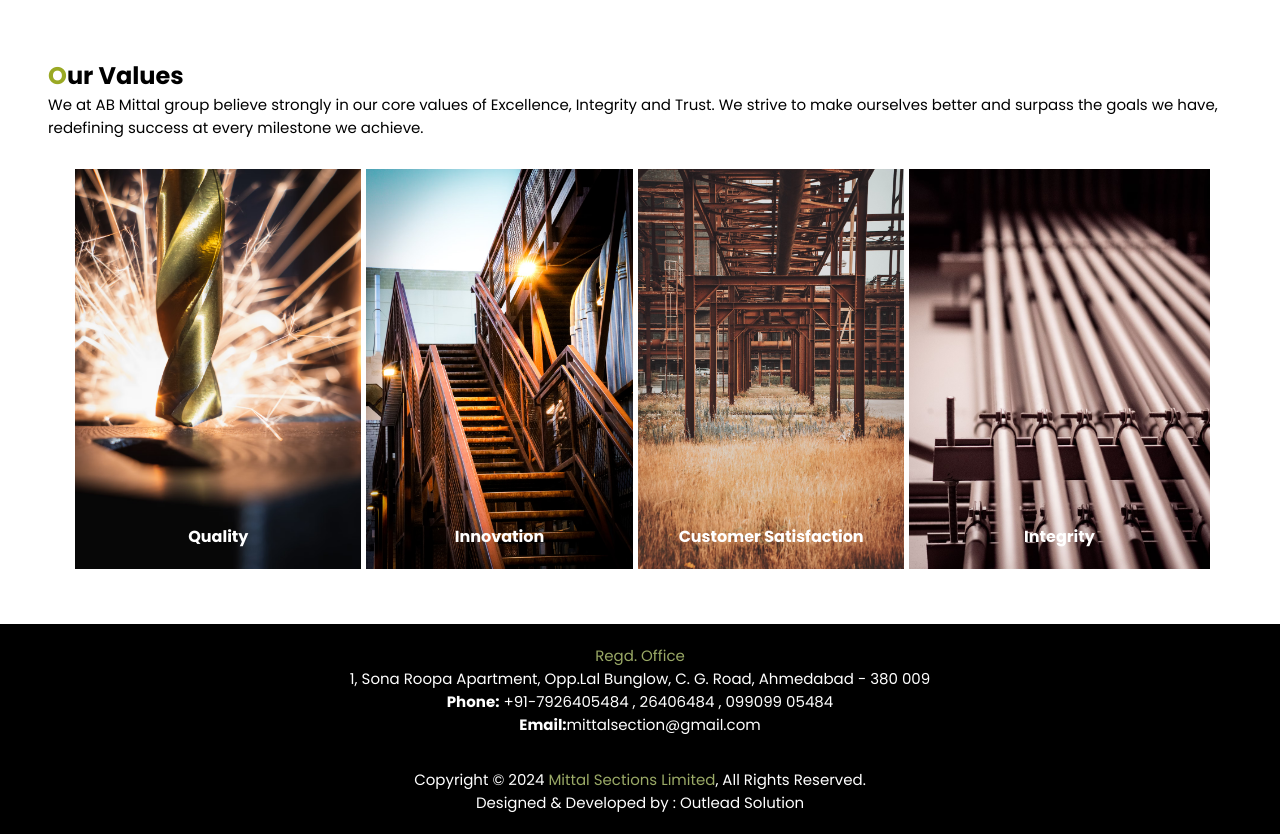
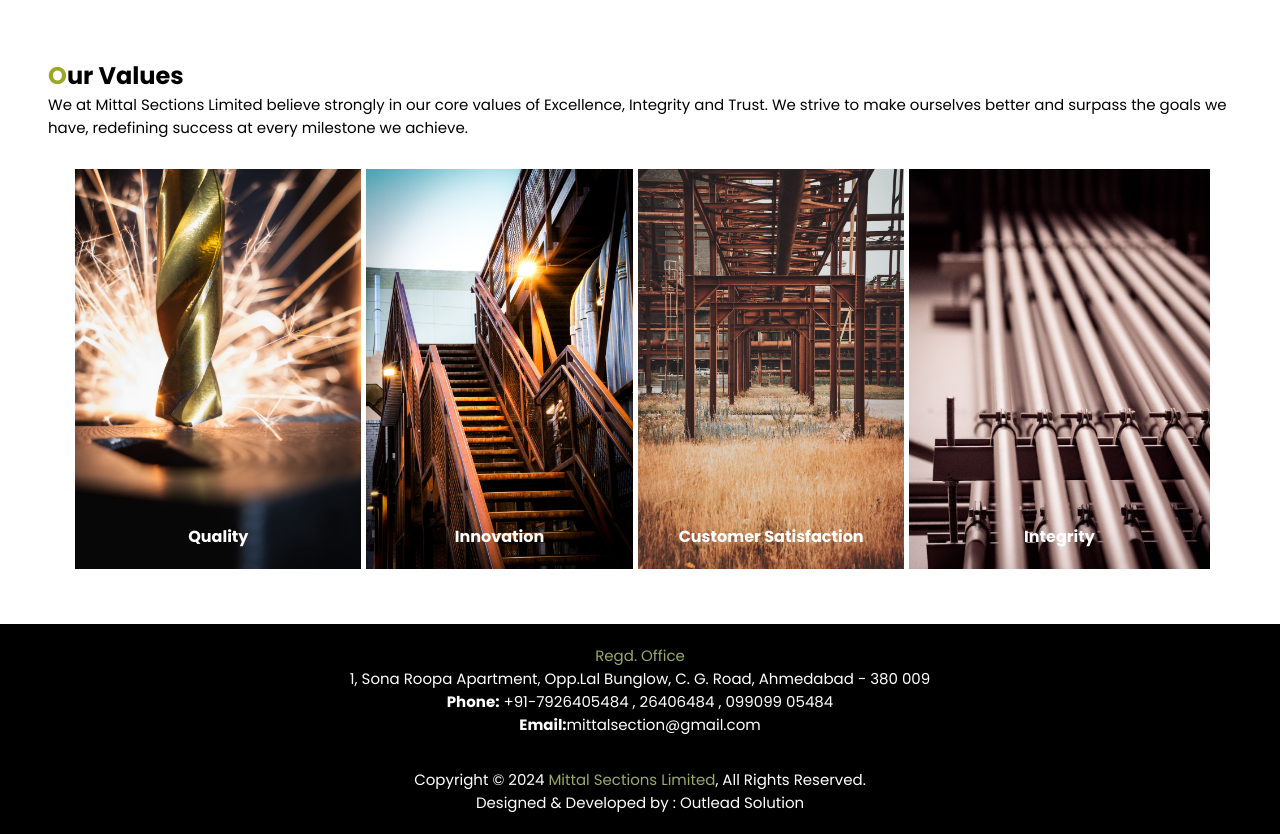
Before and after one commit to webtesting22/Mittalgroup, a React (Vite) app: page /AboutUs in a window 1280 px wide. Shown: the part 1629-2463 px from the top of the page. Built offline with nearby package versions, Linux system fonts and the light colour scheme.

Commit message:
minor spelling change

```diff
--- a/src/Component/AboutUs/AboutUs.jsx
+++ b/src/Component/AboutUs/AboutUs.jsx
@@ -191,7 +191,7 @@ const AboutUs = () => {
         <div id='CollapseEdit' >
           <div >
             <h2>Our Values</h2>
-            <p> We at AB Mittal group believe strongly in our core values of Excellence, Integrity and Trust. We strive to make ourselves better and surpass the goals we have, redefining success at every milestone we achieve.</p>
+            <p> We at Mittal Sections Limited believe strongly in our core values of Excellence, Integrity and Trust. We strive to make ourselves better and surpass the goals we have, redefining success at every milestone we achieve.</p>
             <br />
             {/* <Collapse accordion defaultActiveKey={['1']} items={items} /> */}
             <div className='MittalValuesCards'>
```
